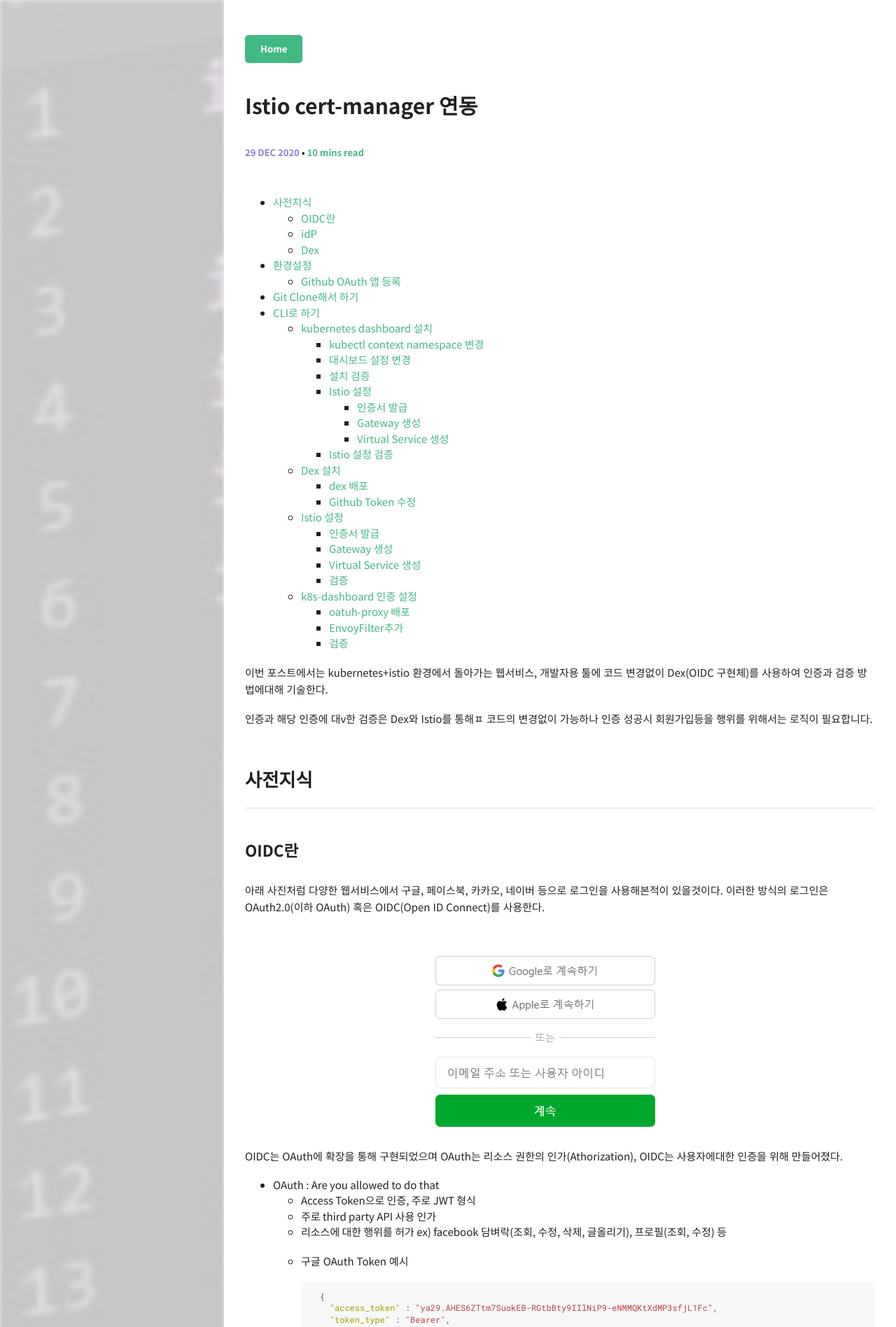
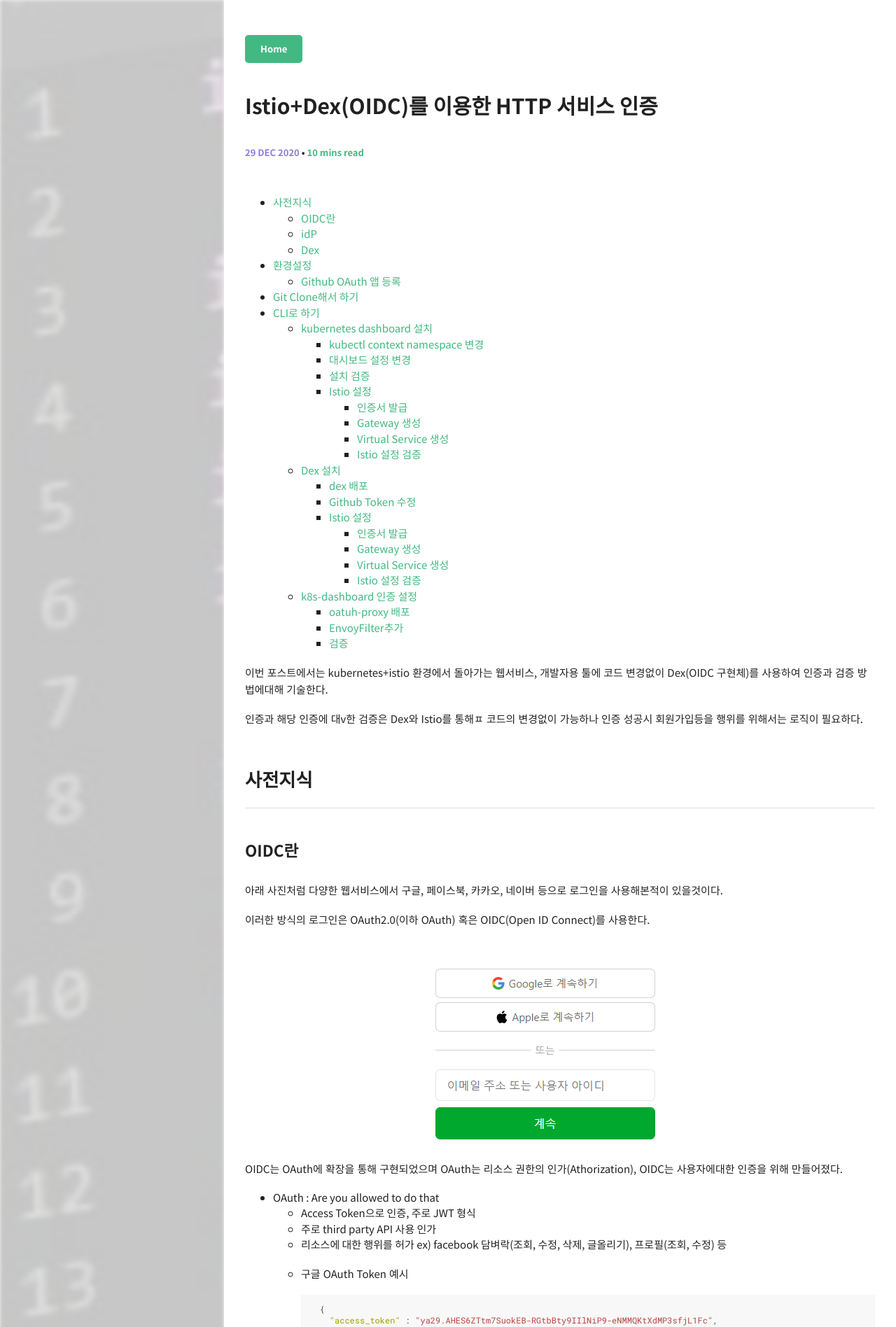
Before and after one commit to lcc3108/lcc3108.github.io, a Jekyll site: the page built from _posts/2020-12-29-Istio+Dex-인증.md, in a window 1280 px wide. Shown: the top 1896 px of the page at 70% size. Built offline with Jekyll 4.4.1, drawn with Linux system fonts in a browser that asks for light colours; comment, search, counter and statistics services are not loaded; some of the changed text lies outside the part shown.

Commit message:
제목 수정

````diff
--- a/_posts/2020-12-29-Istio+Dex-인증.md
+++ b/_posts/2020-12-29-Istio+Dex-인증.md
@@ -1,8 +1,8 @@
 ---
 layout: post
-title: Istio cert-manager 연동
+title: Istio+Dex(OIDC)를 이용한 HTTP 서비스 인증
 categories: [Istio]
-tags: [Istio, cert-manager]
+tags: [Istio, Dex]
 comments: true
 ---
 
@@ -22,29 +22,31 @@ comments: true
       - [인증서 발급](#인증서-발급)
       - [Gateway 생성](#gateway-생성)
       - [Virtual Service 생성](#virtual-service-생성)
-    - [Istio 설정 검증](#istio-설정-검증)
+      - [Istio 설정 검증](#istio-설정-검증)
   - [Dex 설치](#dex-설치)
     - [dex 배포](#dex-배포)
     - [Github Token 수정](#github-token-수정)
-  - [Istio 설정](#istio-설정-1)
-      - [인증서 발급](#인증서-발급-1)
-      - [Gateway 생성](#gateway-생성-1)
-      - [Virtual Service 생성](#virtual-service-생성-1)
-      - [검증](#검증)
+    - [Istio 설정](#istio-설정-1)
+        - [인증서 발급](#인증서-발급-1)
+        - [Gateway 생성](#gateway-생성-1)
+        - [Virtual Service 생성](#virtual-service-생성-1)
+      - [Istio 설정 검증](#istio-설정-검증-1)
   - [k8s-dashboard 인증 설정](#k8s-dashboard-인증-설정)
     - [oatuh-proxy 배포](#oatuh-proxy-배포)
     - [EnvoyFilter추가](#envoyfilter추가)
-    - [검증](#검증-1)
+    - [검증](#검증)
 
 이번 포스트에서는 kubernetes+istio 환경에서 돌아가는 웹서비스, 개발자용 툴에 코드 변경없이 Dex(OIDC 구현체)를 사용하여 인증과 검증 방법에대해 기술한다.
 
-인증과 해당 인증에 대v한 검증은 Dex와 Istio를 통해ㅍ 코드의 변경없이 가능하나 인증 성공시 회원가입등을 행위를 위해서는 로직이 필요합니다.
+인증과 해당 인증에 대v한 검증은 Dex와 Istio를 통해ㅍ 코드의 변경없이 가능하나 인증 성공시 회원가입등을 행위를 위해서는 로직이 필요하다.
 
 ## 사전지식
 
 ### OIDC란
 
-아래 사진처럼 다양한 웹서비스에서 구글, 페이스북, 카카오, 네이버 등으로 로그인을 사용해본적이 있을것이다. 이러한 방식의 로그인은 OAuth2.0(이하 OAuth) 혹은 OIDC(Open ID Connect)를 사용한다.
+아래 사진처럼 다양한 웹서비스에서 구글, 페이스북, 카카오, 네이버 등으로 로그인을 사용해본적이 있을것이다.
+
+이러한 방식의 로그인은 OAuth2.0(이하 OAuth) 혹은 OIDC(Open ID Connect)를 사용한다.
 
 ![oauth-example.png](https://lcc3108.github.io/img/2020-12/29/OAuth-example.png)
 
@@ -175,6 +175,7 @@ kubernetes-dashboard 2.10버전으로 바로 설치(커스텀 과정을 통해
 ```yaml
 k apply -f https://raw.githubusercontent.com/lcc3108/istio-dex-kubernetes-dashboard-example/main/kubernetes-dashboard.yaml
 ```
+
 <details markdown="1">
 <summary>커스텀 과정(위 명령어 실행과 결과같음)</summary>
 
@@ -346,7 +347,7 @@ spec:
 EOF
 ```
 
-#### Istio 설정 검증
+##### Istio 설정 검증
 
 [dashboard.example.com](http://dashboard.example.com) 접속
 
@@ -405,9 +406,9 @@ data:
 
 개인 OAuth로 생성하였다면 orgs와 orgs.name을 지워준다.
 
-###  Istio 설정
+####  Istio 설정
 
-##### 인증서 발급
+###### 인증서 발급
 
 ```bash
 k create -f - <<EOF
@@ -429,7 +430,7 @@ EOF
 
 dex용 인증서 생성
 
-##### Gateway 생성
+###### Gateway 생성
 
 ```bash
 k create -f - <<EOF
@@ -462,7 +463,7 @@ spec:
 EOF
 ```
 
-##### Virtual Service 생성
+###### Virtual Service 생성
 
 ```bash
 k create -f - <<EOF
@@ -483,7 +484,7 @@ spec:
 EOF
 ```
 
-##### 검증
+##### Istio 설정 검증
 
 [dex.example.com/.well-known/openid-configuration](http://dex.example.com/.well-known/openid-configuration) 접속해서 페이지 뜨는지 확인
 
````
Also changed, not shown: other parts of _posts/2020-12-29-Istio+Dex-인증.md (+3 -5 lines).
